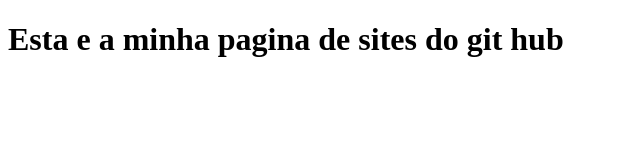
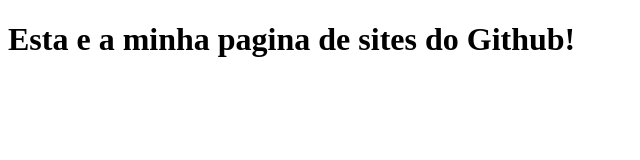
Before and after one commit to Baca123angola/baca123angola.oi, a plain HTML site: page index.html in a window 1280 px wide. Shown: the whole page, without its empty margins (0-640 px from the left). Drawn offline with Linux system fonts and the light colour scheme.

```diff
--- a/index.html
+++ b/index.html
@@ -5,6 +5,6 @@
     </head>
 
     <body>
-        <h1>Esta e a minha pagina de sites do git hub</h1>
+        <h1>Esta e a minha pagina de sites do Github!</h1>
     </body>
 </html>
```
